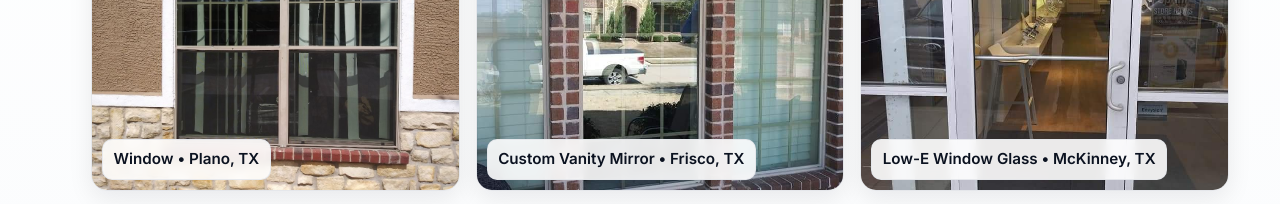
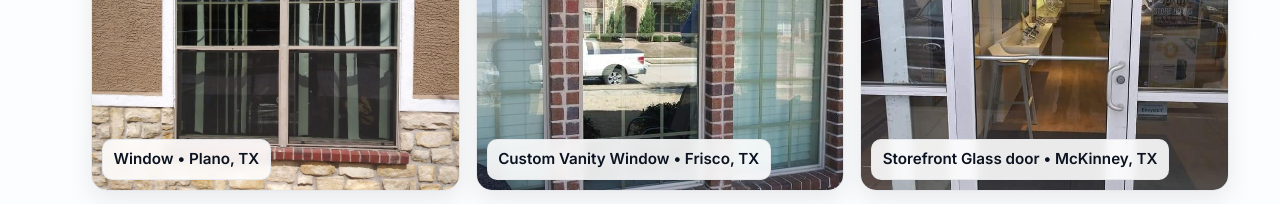
Before and after one commit to thehoho/alexsglassco-demo, a plain HTML site: page index.html in a window 1280 px wide. Shown: the part 2880-3084 px from the top of the page. Drawn offline with Linux system fonts and the light colour scheme.

Commit message:
Update index.html

```diff
--- a/index.html
+++ b/index.html
@@ -499,7 +499,7 @@
                 href="images/proj-2.jpg"
                 class="g-link"
                 data-gallery="projects"
-                data-caption="Custom Vanity Mirror • Frisco, TX"
+                data-caption="Custom Vanity Window • Frisco, TX"
               >
                 <figure class="g-figure">
                   <img
@@ -509,7 +509,7 @@
                     decoding="async"
                   />
                   <figcaption class="g-cap">
-                    Custom Vanity Mirror • Frisco, TX
+                    Custom Vanity Window • Frisco, TX
                   </figcaption>
                 </figure>
               </a>
@@ -521,7 +521,7 @@
                 href="images/proj-3.jpg"
                 class="g-link"
                 data-gallery="projects"
-                data-caption="Low-E Window Glass • McKinney, TX"
+                data-caption="Storefront Glass door • McKinney, TX"
               >
                 <figure class="g-figure">
                   <img
@@ -531,7 +531,7 @@
                     decoding="async"
                   />
                   <figcaption class="g-cap">
-                    Low-E Window Glass • McKinney, TX
+                    Storefront Glass door • McKinney, TX
                   </figcaption>
                 </figure>
               </a>
```
